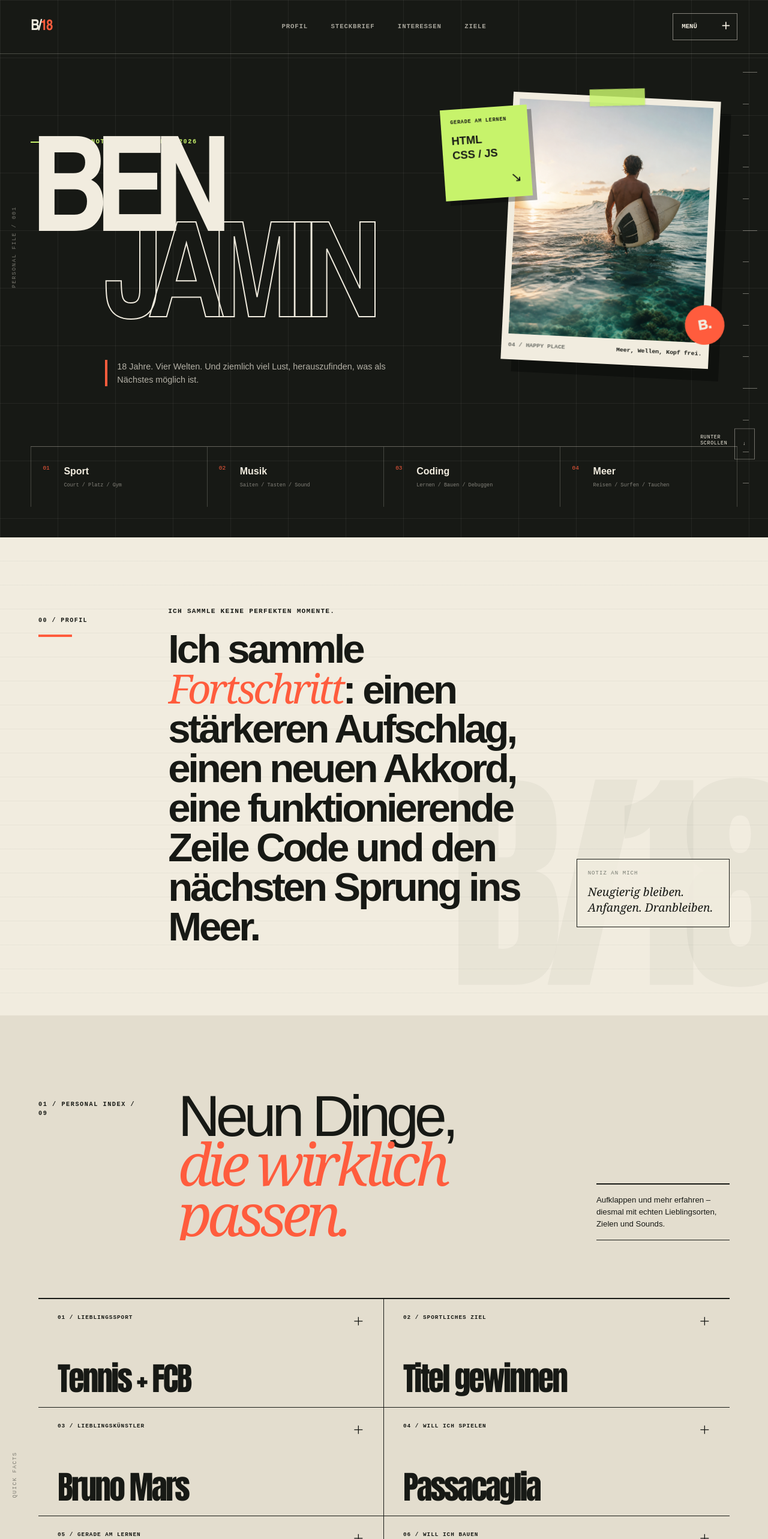
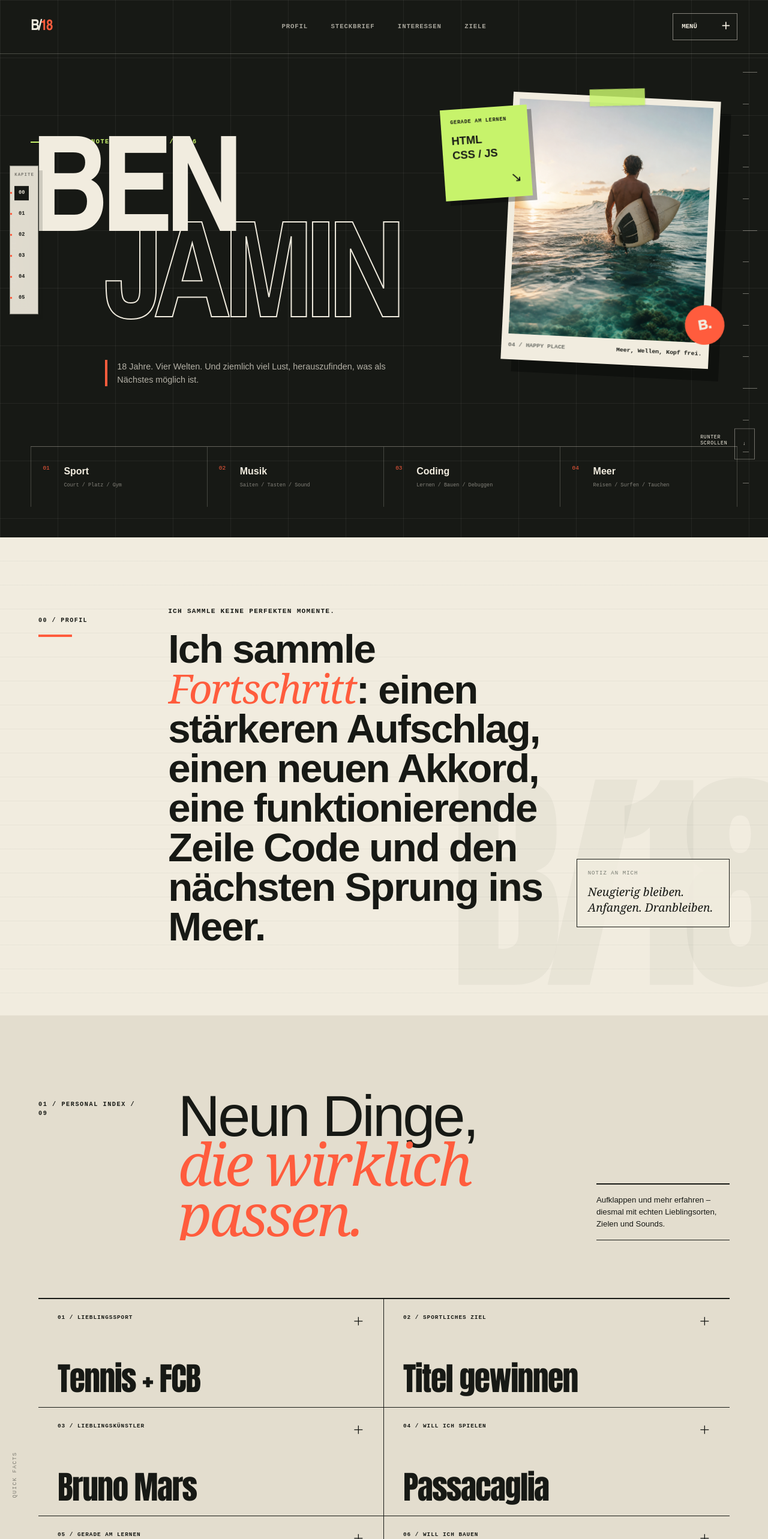
Before and after one commit to Benni130808/Website, a Next.js app: page / in a window 1280 px wide. Shown: the top 2566 px of the page at 60% size. Built offline with nearby package versions, Linux system fonts and the light colour scheme.

Commit message:
Add chapter navigation and smoother interactions

```diff
--- a/app/globals.css
+++ b/app/globals.css
@@ -61,6 +61,98 @@ img {
   transform: scaleX(var(--scroll-progress, 0));
   transform-origin: left;
   pointer-events: none;
+}
+
+.chapter-nav {
+  position: fixed;
+  z-index: 120;
+  left: 1rem;
+  top: 50%;
+  display: grid;
+  width: 48px;
+  padding: 0.55rem 0.45rem;
+  border: 1px solid rgba(23, 25, 21, 0.45);
+  color: var(--ink);
+  background: rgba(241, 236, 223, 0.92);
+  box-shadow: 7px 8px 0 rgba(23, 25, 21, 0.16);
+  backdrop-filter: blur(10px);
+  transform: translateY(-50%);
+  transition: width 0.28s cubic-bezier(0.2, 0.8, 0.2, 1);
+}
+
+.chapter-nav:hover,
+.chapter-nav:focus-within {
+  width: 136px;
+}
+
+.chapter-nav-title {
+  display: block;
+  overflow: hidden;
+  margin: 0 0 0.45rem;
+  color: rgba(23, 25, 21, 0.52);
+  font-family: "Courier New", monospace;
+  font-size: 0.46rem;
+  font-weight: 700;
+  letter-spacing: 0.14em;
+  white-space: nowrap;
+}
+
+.chapter-nav a {
+  position: relative;
+  display: grid;
+  grid-template-columns: 30px 1fr;
+  align-items: center;
+  min-height: 35px;
+  font-family: "Courier New", monospace;
+}
+
+.chapter-nav a::before {
+  content: "";
+  position: absolute;
+  left: -0.45rem;
+  width: 3px;
+  height: 0;
+  background: var(--coral);
+  transition: height 0.22s ease;
+}
+
+.chapter-nav a.active::before {
+  height: 22px;
+}
+
+.chapter-nav a > span {
+  display: grid;
+  place-items: center;
+  width: 24px;
+  height: 24px;
+  border: 1px solid transparent;
+  font-size: 0.54rem;
+  font-weight: 700;
+  transition: color 0.2s, border-color 0.2s, background 0.2s;
+}
+
+.chapter-nav a.active > span {
+  border-color: var(--ink);
+  color: var(--paper);
+  background: var(--ink);
+}
+
+.chapter-nav a small {
+  overflow: hidden;
+  opacity: 0;
+  font-size: 0.54rem;
+  font-weight: 700;
+  white-space: nowrap;
+  transition: opacity 0.18s;
+}
+
+.chapter-nav:hover a small,
+.chapter-nav:focus-within a small {
+  opacity: 1;
+}
+
+.chapter-nav a:hover small {
+  color: var(--coral);
 }
 
 .nav {
@@ -336,7 +428,7 @@ img {
   font-stretch: condensed;
   font-weight: 950;
   line-height: 0.65;
-  letter-spacing: -0.105em;
+  letter-spacing: -0.06em;
   text-transform: uppercase;
 }
 
@@ -614,7 +706,7 @@ img {
   font-size: clamp(2.5rem, 5.25vw, 5.7rem);
   font-weight: 860;
   line-height: 0.98;
-  letter-spacing: -0.062em;
+  letter-spacing: -0.032em;
 }
 
 .manifesto-copy em {
@@ -823,7 +915,7 @@ img {
   font-size: clamp(5rem, 10.5vw, 11rem);
   font-weight: 900;
   line-height: 0.78;
-  letter-spacing: -0.075em;
+  letter-spacing: -0.04em;
 }
 
 .story-copy p {
@@ -923,7 +1015,7 @@ img {
   margin: 0;
   font-size: clamp(3.7rem, 7.6vw, 8.4rem);
   line-height: 0.82;
-  letter-spacing: -0.075em;
+  letter-spacing: -0.04em;
 }
 
 .quick-intro h2 em,
@@ -949,37 +1041,44 @@ img {
 }
 
 .quick-fact {
-  border: 0;
   border-bottom: 1px solid var(--ink);
   background: transparent;
+  transition: background 0.42s cubic-bezier(0.2, 0.8, 0.2, 1);
 }
 
 .quick-fact:nth-child(odd) {
   border-right: 1px solid var(--ink);
 }
 
-.quick-fact summary {
+.fact-toggle {
   position: relative;
   display: grid;
   grid-template-columns: 1fr auto;
+  width: 100%;
   min-height: 180px;
   padding: 1.5rem 2rem;
-  list-style: none;
+  border: 0;
+  color: var(--ink);
+  background: transparent;
+  text-align: left;
   cursor: pointer;
-  transition: color 0.22s, background 0.22s;
-}
-
-.quick-fact summary::-webkit-details-marker {
-  display: none;
-}
-
-.quick-fact summary:hover,
-.quick-fact[open] summary {
+  transition:
+    min-height 0.46s cubic-bezier(0.2, 0.8, 0.2, 1),
+    color 0.32s,
+    background 0.38s;
+}
+
+.fact-toggle:hover,
+.quick-fact.is-open .fact-toggle {
   color: var(--paper);
   background: var(--ink);
 }
 
-.quick-fact summary > span {
+.quick-fact.is-open .fact-toggle {
+  min-height: 132px;
+}
+
+.fact-toggle > span {
   font-family: "Courier New", monospace;
   font-size: 0.59rem;
   font-weight: 700;
@@ -987,42 +1086,60 @@ img {
   text-transform: uppercase;
 }
 
-.quick-fact summary strong {
+.fact-toggle strong {
   grid-column: 1 / -1;
   align-self: end;
   font-family: Impact, "Arial Narrow", sans-serif;
   font-size: clamp(3.2rem, 6vw, 6.2rem);
   line-height: 0.8;
-  letter-spacing: -0.055em;
-}
-
-.quick-fact.compact summary strong {
+  letter-spacing: -0.03em;
+  transition: transform 0.42s cubic-bezier(0.2, 0.8, 0.2, 1);
+}
+
+.quick-fact.compact .fact-toggle strong {
   font-size: clamp(2.15rem, 4.2vw, 4.7rem);
   line-height: 0.86;
 }
 
-.quick-fact summary i {
+.fact-toggle i {
   grid-column: 2;
   grid-row: 1;
   font-size: 1.2rem;
   font-style: normal;
-  transition: transform 0.25s;
-}
-
-.quick-fact[open] summary i {
+  transition: transform 0.42s cubic-bezier(0.2, 0.8, 0.2, 1);
+}
+
+.quick-fact.is-open .fact-toggle i {
   transform: rotate(45deg);
 }
 
-.quick-fact > div {
+.fact-panel {
+  display: grid;
+  grid-template-rows: 0fr;
+  background: var(--lime);
+  opacity: 0;
+  transform: translateY(-10px);
+  transition:
+    grid-template-rows 0.5s cubic-bezier(0.2, 0.8, 0.2, 1),
+    opacity 0.32s ease,
+    transform 0.45s cubic-bezier(0.2, 0.8, 0.2, 1);
+}
+
+.quick-fact.is-open .fact-panel {
+  grid-template-rows: 1fr;
+  opacity: 1;
+  transform: none;
+}
+
+.fact-panel > div {
+  overflow: hidden;
+}
+
+.fact-panel p {
+  max-width: 500px;
+  margin: 0;
   padding: 1.4rem 2rem 2rem;
   border-top: 1px dashed var(--ink);
-  background: var(--lime);
-  animation: note-in 0.3s both;
-}
-
-.quick-fact > div p {
-  max-width: 500px;
-  margin: 0;
   font-weight: 700;
   line-height: 1.5;
 }
@@ -1073,7 +1190,7 @@ img {
   margin: 0;
   font-size: clamp(3.7rem, 7.6vw, 8.4rem);
   line-height: 0.82;
-  letter-spacing: -0.075em;
+  letter-spacing: -0.04em;
 }
 
 .goal-intro h2 em {
@@ -1138,7 +1255,7 @@ img {
   font-family: Impact, "Arial Narrow", sans-serif;
   font-size: clamp(2.4rem, 4vw, 4.7rem);
   line-height: 0.88;
-  letter-spacing: -0.045em;
+  letter-spacing: -0.02em;
 }
 
 .goal-note p {
@@ -1190,7 +1307,7 @@ img {
   font-family: Impact, "Arial Narrow", sans-serif;
   font-size: clamp(2.5rem, 5.7vw, 6rem);
   line-height: 0.8;
-  letter-spacing: -0.04em;
+  letter-spacing: -0.015em;
 }
 
 .instagram-card i {
@@ -1444,7 +1561,7 @@ img {
   font-family: Impact, "Arial Narrow", sans-serif;
   font-size: clamp(5rem, 10.5vw, 10rem);
   line-height: 0.74;
-  letter-spacing: -0.07em;
+  letter-spacing: -0.038em;
 }
 
 .flip-hint {
@@ -1567,7 +1684,7 @@ img {
   font-family: Impact, "Arial Narrow", sans-serif;
   font-size: clamp(4.8rem, 9.8vw, 11rem);
   line-height: 0.76;
-  letter-spacing: -0.075em;
+  letter-spacing: -0.04em;
 }
 
 .finale h2 span {
@@ -1713,6 +1830,48 @@ footer > div {
 }
 
 @media (max-width: 760px) {
+  .chapter-nav,
+  .chapter-nav:hover,
+  .chapter-nav:focus-within {
+    left: 50%;
+    top: auto;
+    bottom: 0.7rem;
+    grid-template-columns: repeat(6, 1fr);
+    width: min(360px, calc(100vw - 1.4rem));
+    padding: 0.35rem;
+    box-shadow: 5px 6px 0 rgba(23, 25, 21, 0.16);
+    transform: translateX(-50%);
+  }
+
+  .chapter-nav-title,
+  .chapter-nav a small {
+    display: none;
+  }
+
+  .chapter-nav a {
+    display: grid;
+    grid-template-columns: 1fr;
+    min-height: 34px;
+  }
+
+  .chapter-nav a::before {
+    left: 50%;
+    top: -0.35rem;
+    width: 0;
+    height: 3px;
+    transform: translateX(-50%);
+    transition: width 0.22s ease;
+  }
+
+  .chapter-nav a.active::before {
+    width: 24px;
+    height: 3px;
+  }
+
+  .chapter-nav a > span {
+    justify-self: center;
+  }
+
   .nav {
     height: 72px;
     grid-template-columns: 1fr 1fr;
@@ -1946,12 +2105,16 @@ footer > div {
     border-right: 0;
   }
 
-  .quick-fact summary {
+  .fact-toggle {
     min-height: 140px;
     padding: 1.2rem;
   }
 
-  .quick-fact > div {
+  .quick-fact.is-open .fact-toggle {
+    min-height: 112px;
+  }
+
+  .fact-panel p {
     padding-inline: 1.2rem;
   }
 
--- a/app/page.tsx
+++ b/app/page.tsx
@@ -138,9 +138,20 @@ const goals = [
   },
 ];
 
+const chapters = [
+  { id: "about", number: "00", label: "Profil" },
+  { id: "facts", number: "01", label: "Steckbrief" },
+  { id: "scroll-story", number: "02", label: "Tour" },
+  { id: "interessen", number: "03", label: "Deep Dive" },
+  { id: "ziele", number: "04", label: "Ziele" },
+  { id: "next", number: "05", label: "Ausblick" },
+];
+
 export default function Home() {
   const [active, setActive] = useState("sport");
+  const [activeChapter, setActiveChapter] = useState("about");
   const [flipped, setFlipped] = useState<string | null>(null);
+  const [openFact, setOpenFact] = useState<number | null>(null);
   const [menuOpen, setMenuOpen] = useState(false);
   const [storyIndex, setStoryIndex] = useState(0);
   const rootRef = useRef<HTMLElement | null>(null);
@@ -179,6 +190,18 @@ export default function Home() {
 
     Object.values(cardRefs.current).forEach((node) => node && cardObserver.observe(node));
 
+    const chapterObserver = new IntersectionObserver(
+      (entries) => {
+        const current = entries.find((entry) => entry.isIntersecting);
+        if (current?.target.id) setActiveChapter(current.target.id);
+      },
+      { rootMargin: "-42% 0px -53%", threshold: 0 },
+    );
+
+    document.querySelectorAll<HTMLElement>("[data-chapter]").forEach((node) => {
+      chapterObserver.observe(node);
+    });
+
     let scrollFrame = 0;
     let lastStoryIndex = -1;
     const onScroll = () => {
@@ -215,6 +238,7 @@ export default function Home() {
     return () => {
       revealObserver.disconnect();
       cardObserver.disconnect();
+      chapterObserver.disconnect();
       window.removeEventListener("scroll", onScroll);
       if (scrollFrame) window.cancelAnimationFrame(scrollFrame);
     };
@@ -255,6 +279,21 @@ export default function Home() {
   return (
     <main ref={rootRef}>
       <div className="scroll-progress" aria-hidden="true" />
+      <nav className="chapter-nav" aria-label="Kapitelübersicht">
+        <span className="chapter-nav-title">KAPITEL</span>
+        {chapters.map((chapter) => (
+          <a
+            key={chapter.id}
+            href={`#${chapter.id}`}
+            className={activeChapter === chapter.id ? "active" : ""}
+            aria-current={activeChapter === chapter.id ? "step" : undefined}
+            aria-label={`${chapter.number}: ${chapter.label}`}
+          >
+            <span>{chapter.number}</span>
+            <small>{chapter.label}</small>
+          </a>
+        ))}
+      </nav>
 
       <header className="nav">
         <a className="logo" href="#top" aria-label="Zurück zum Anfang">
@@ -369,7 +408,7 @@ export default function Home() {
         </a>
       </section>
 
-      <section className="manifesto" id="about">
+      <section className="manifesto" id="about" data-chapter>
         <div className="manifesto-label" data-reveal>
           <span>00 / PROFIL</span>
           <i />
@@ -388,25 +427,47 @@ export default function Home() {
         </div>
       </section>
 
-      <section className="quick-section" id="facts">
+      <section className="quick-section" id="facts" data-chapter>
         <div className="quick-intro" data-reveal>
           <p className="eyebrow">01 / PERSONAL INDEX / 09</p>
           <h2>Neun Dinge,<br /><em>die wirklich passen.</em></h2>
           <p>Aufklappen und mehr erfahren – diesmal mit echten Lieblingsorten, Zielen und Sounds.</p>
         </div>
         <div className="quick-grid">
-          {quickFacts.map((fact, index) => (
-            <details className={`quick-fact ${fact.compact ? "compact" : ""}`} key={fact.label} data-reveal>
-              <summary>
+          {quickFacts.map((fact, index) => {
+            const isOpen = openFact === index;
+            return (
+            <article
+              className={`quick-fact ${fact.compact ? "compact" : ""} ${isOpen ? "is-open" : ""}`}
+              key={fact.label}
+              data-reveal
+            >
+              <button
+                className="fact-toggle"
+                type="button"
+                id={`fact-toggle-${index}`}
+                aria-expanded={isOpen}
+                aria-controls={`fact-panel-${index}`}
+                onClick={() => setOpenFact(isOpen ? null : index)}
+              >
                 <span>0{index + 1} / {fact.label}</span>
                 <strong>{fact.value}</strong>
                 <i>＋</i>
-              </summary>
-              <div>
-                <p>{fact.text}</p>
+              </button>
+              <div
+                className="fact-panel"
+                id={`fact-panel-${index}`}
+                role="region"
+                aria-labelledby={`fact-toggle-${index}`}
+                aria-hidden={!isOpen}
+              >
+                <div>
+                  <p>{fact.text}</p>
+                </div>
               </div>
-            </details>
-          ))}
+            </article>
+            );
+          })}
         </div>
       </section>
 
@@ -414,6 +475,7 @@ export default function Home() {
         className="scroll-story"
         id="scroll-story"
         ref={storyRef}
+        data-chapter
         aria-label="Meine Interessen als Scroll-Geschichte"
       >
         <div className="story-sticky">
@@ -457,7 +519,7 @@ export default function Home() {
         </div>
       </section>
 
-      <section className="interests" id="interessen">
+      <section className="interests" id="interessen" data-chapter>
         <div className="section-head" data-reveal>
           <p className="eyebrow">03 / DEEP DIVE / 04 KARTEN</p>
           <h2>Klick rein.<br /><em>Dreh um.</em></h2>
@@ -540,7 +602,7 @@ export default function Home() {
         </div>
       </section>
 
-      <section className="goal-section" id="ziele">
+      <section className="goal-section" id="ziele" data-chapter>
         <div className="goal-intro" data-reveal>
           <p className="eyebrow">04 / WAS JETZT ZÄHLT</p>
           <h2>Drei Ziele.<br /><em>Kein Stillstand.</em></h2>
@@ -575,7 +637,7 @@ export default function Home() {
         </a>
       </section>
 
-      <section className="finale" id="next">
+      <section className="finale" id="next" data-chapter>
         <div className="finale-photo" data-reveal>
           <span className="tape tape-top" aria-hidden="true" />
           <img src="/images/meer.png" alt="Blick auf einen Surfer im Meer" />
```
